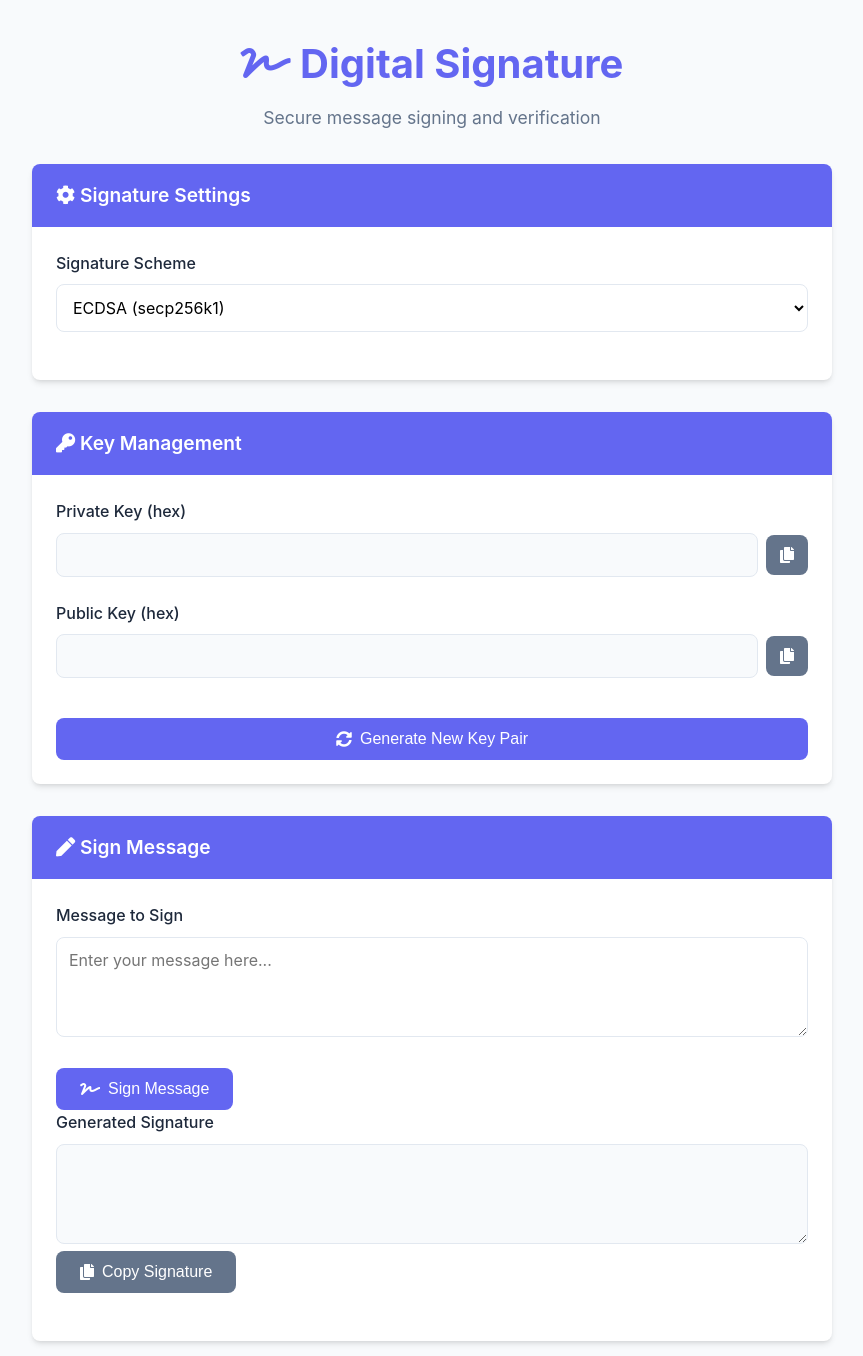
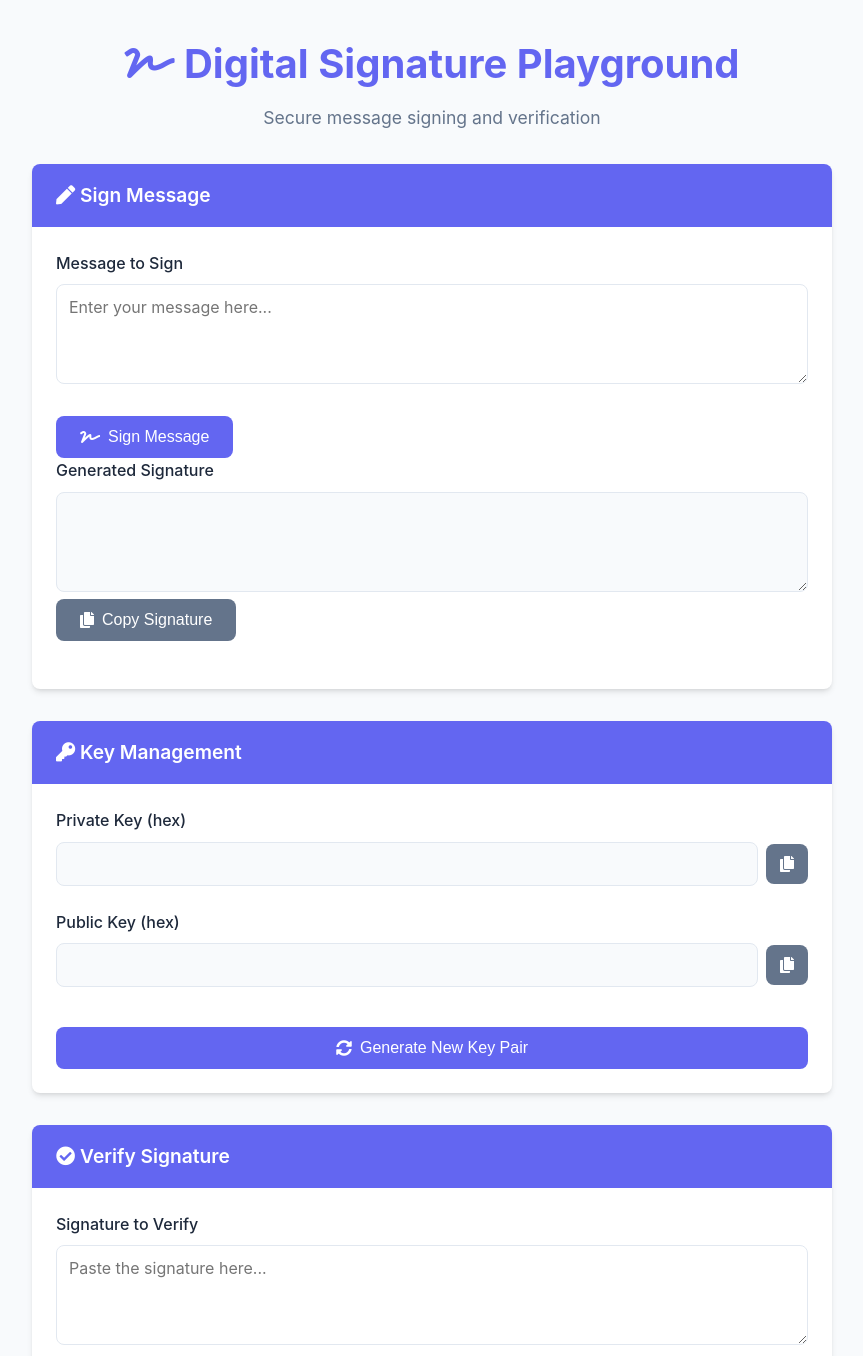
Before and after one commit to xz-cn/ecdsa-signature-app, a website: page index.html in a window 1280 px wide. Shown: the top 1356 px of the page, without its empty margins (208-1071 px from the left). Drawn offline with Linux system fonts and the light colour scheme; a script that the page names is missing.

Commit message:
Update title to Digital Signature Playground

```diff
--- a/index.html
+++ b/index.html
@@ -3,29 +3,35 @@
 <head>
     <meta charset="UTF-8">
     <meta name="viewport" content="width=device-width, initial-scale=1.0">
-    <title>Digital Signature App</title>
+    <title>Digital Signature Playground</title>
     <link rel="stylesheet" href="https://cdnjs.cloudflare.com/ajax/libs/font-awesome/5.15.4/css/all.min.css">
     <link rel="stylesheet" href="styles.css">
 </head>
 <body>
     <div class="container">
         <header>
-            <h1><i class="fas fa-signature"></i> Digital Signature</h1>
+            <h1><i class="fas fa-signature"></i> Digital Signature Playground</h1>
             <p class="subtitle">Secure message signing and verification</p>
         </header>
 
         <div class="card">
             <div class="card-header">
-                <i class="fas fa-cog"></i> Signature Settings
+                <i class="fas fa-pen"></i> Sign Message
             </div>
             <div class="card-body">
                 <div class="form-group">
-                    <label for="signatureScheme">Signature Scheme</label>
-                    <select id="signatureScheme" class="select-input">
-                        <option value="ecdsa">ECDSA (secp256k1)</option>
-                        <option value="ed25519">ED25519</option>
-                        <option value="schnorr">Schnorr</option>
-                    </select>
+                    <label for="message">Message to Sign</label>
+                    <textarea id="message" placeholder="Enter your message here..."></textarea>
+                </div>
+                <button id="signButton" class="btn primary">
+                    <i class="fas fa-signature"></i> Sign Message
+                </button>
+                <div class="form-group">
+                    <label for="signature">Generated Signature</label>
+                    <textarea id="signature" readonly></textarea>
+                    <button id="copySignature" class="btn secondary">
+                        <i class="fas fa-copy"></i> Copy Signature
+                    </button>
                 </div>
             </div>
         </div>
@@ -61,28 +67,6 @@
 
         <div class="card">
             <div class="card-header">
-                <i class="fas fa-pen"></i> Sign Message
-            </div>
-            <div class="card-body">
-                <div class="form-group">
-                    <label for="message">Message to Sign</label>
-                    <textarea id="message" placeholder="Enter your message here..."></textarea>
-                </div>
-                <button id="signButton" class="btn primary">
-                    <i class="fas fa-signature"></i> Sign Message
-                </button>
-                <div class="form-group">
-                    <label for="signature">Generated Signature</label>
-                    <textarea id="signature" readonly></textarea>
-                    <button id="copySignature" class="btn secondary">
-                        <i class="fas fa-copy"></i> Copy Signature
-                    </button>
-                </div>
-            </div>
-        </div>
-
-        <div class="card">
-            <div class="card-header">
                 <i class="fas fa-check-circle"></i> Verify Signature
             </div>
             <div class="card-body">
@@ -97,10 +81,7 @@
             </div>
         </div>
     </div>
-    <!-- Libraries -->
     <script src="https://cdnjs.cloudflare.com/ajax/libs/elliptic/6.5.0/elliptic.min.js"></script>
-    <script src="https://cdn.jsdelivr.net/npm/@noble/ed25519@1.7.3/lib/index.browser.js"></script>
-    <script src="https://cdn.jsdelivr.net/npm/noble-secp256k1@1.2.14/index.js"></script>
     <script src="app.js"></script>
 </body>
 </html>
```
